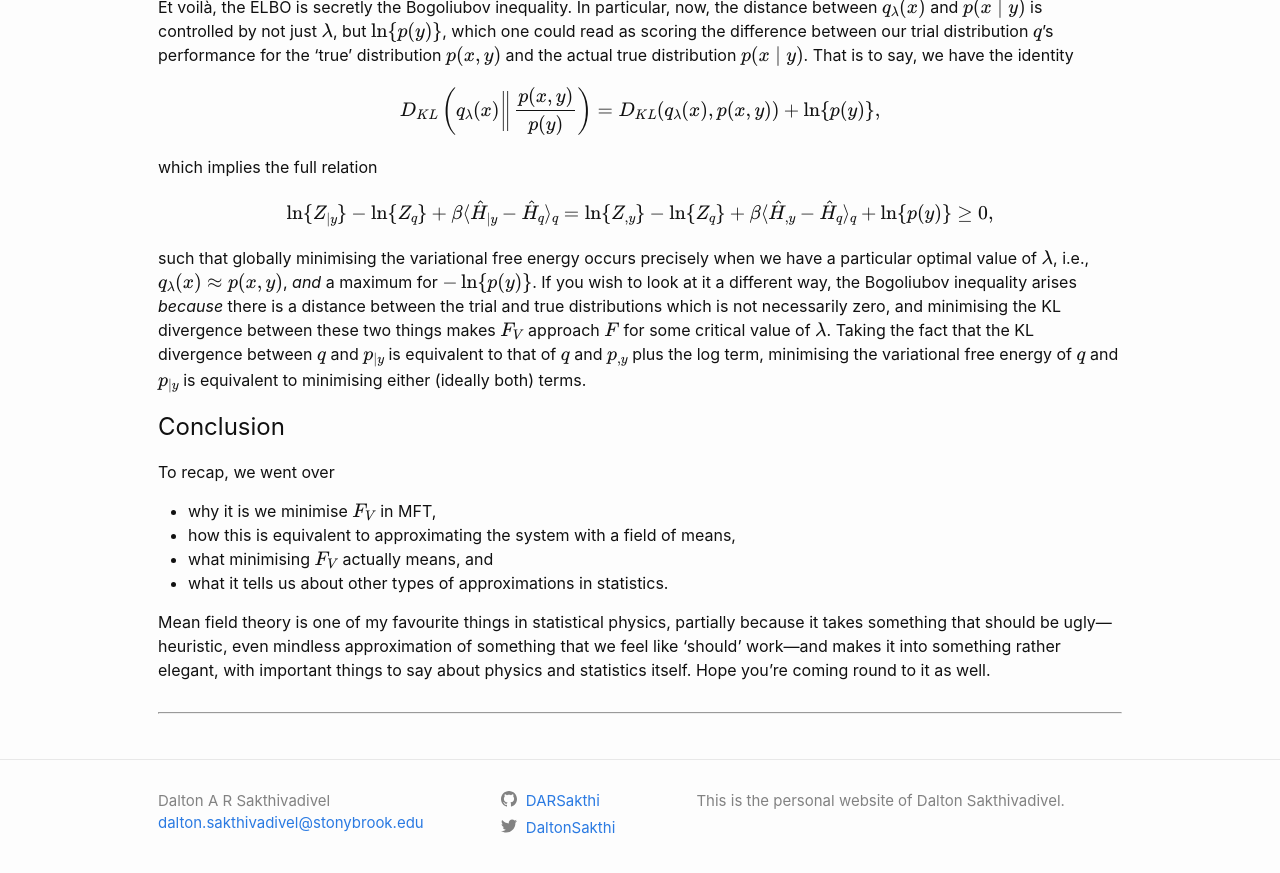
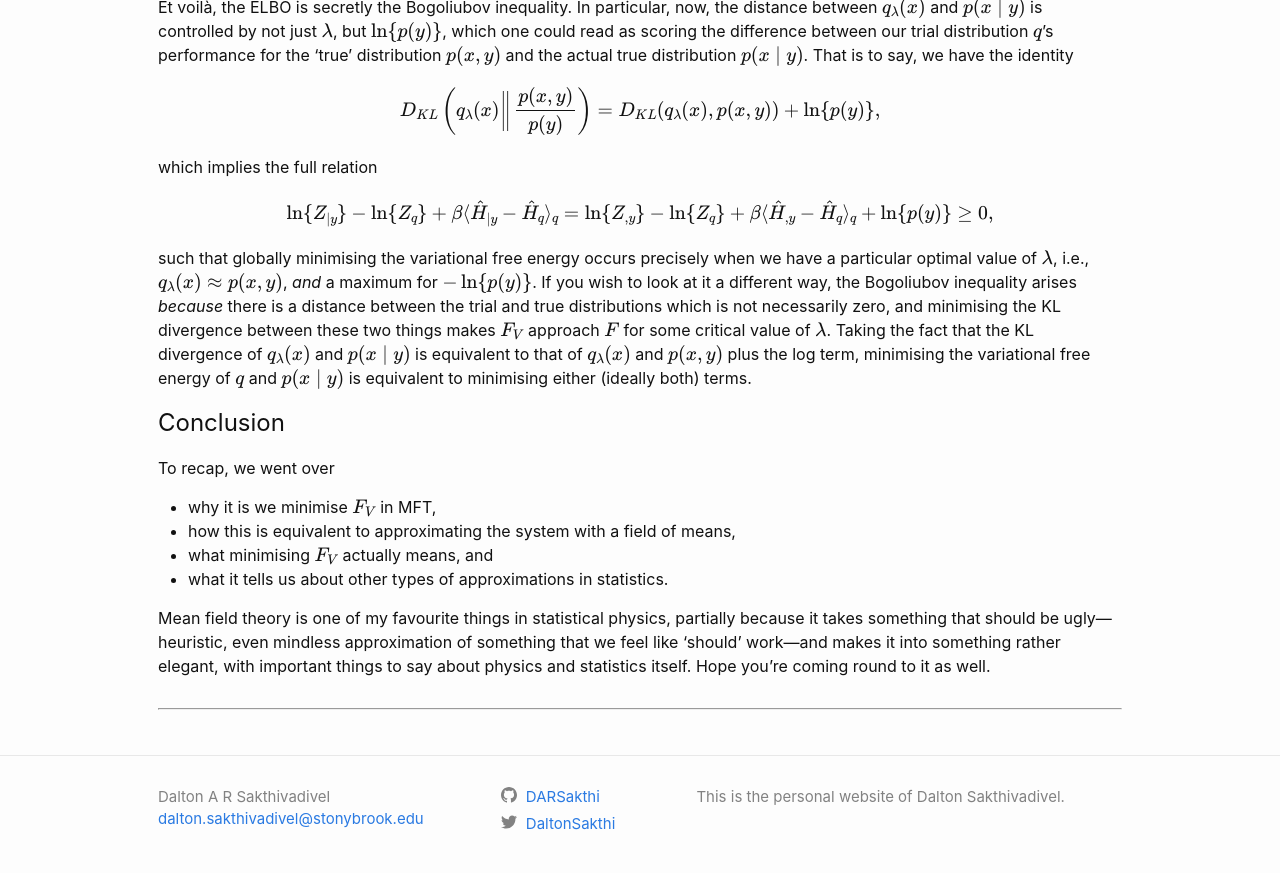
Before and after one commit to DARSakthi/DARSakthi.github.io, a Jekyll site: the page built from _posts/2022-02-05-2-MFT-4-ME.markdown, in a window 1280 px wide and 900 px high, scrolled down 4295 px. Shown: the top 873 px of the window. Built offline with Jekyll 4.4.1, drawn with Linux system fonts in a browser that asks for light colours; formulas are drawn with MathJax 3; comment, search, counter and statistics services are not loaded.

Commit message:
Changed notation

```diff
--- a/_posts/2022-02-05-2-MFT-4-ME.markdown
+++ b/_posts/2022-02-05-2-MFT-4-ME.markdown
@@ -83,7 +83,7 @@ which implies the full relation
 
 $$ \ln\{Z_{\mid y}\} - \ln\{Z_q\} + \beta \langle \hat H_{\mid y} - \hat H_q \rangle_q = \ln\{Z_{,y} \} - \ln\{Z_q\} + \beta \langle \hat H_{,y} - \hat H_q \rangle_q + \ln\{p(y)\} \geq 0, $$
 
-such that globally minimising the variational free energy occurs precisely when we have a particular optimal value of $$\lambda$$, i.e., $$ q_\lambda(x) \approx p(x,y) $$, _and_ a maximum for $$-\ln\{p(y)\} $$. If you wish to look at it a different way, the Bogoliubov inequality arises _because_ there is a distance between the trial and true distributions which is not necessarily zero, and minimising the KL divergence between these two things makes $$F_V$$ approach $$F$$ for some critical value of $$\lambda$$. Taking the fact that the KL divergence between $$q$$ and $$p_{\mid y}$$ is equivalent to that of $$q$$ and $$p_{,y}$$ plus the log term, minimising the variational free energy of $$q$$ and $$p_{\mid y}$$ is equivalent to minimising either (ideally both) terms.
+such that globally minimising the variational free energy occurs precisely when we have a particular optimal value of $$\lambda$$, i.e., $$ q_\lambda(x) \approx p(x,y) $$, _and_ a maximum for $$-\ln\{p(y)\} $$. If you wish to look at it a different way, the Bogoliubov inequality arises _because_ there is a distance between the trial and true distributions which is not necessarily zero, and minimising the KL divergence between these two things makes $$F_V$$ approach $$F$$ for some critical value of $$\lambda$$. Taking the fact that the KL divergence of $$q_\lambda(x)$$ and $$p(x\mid y)$$ is equivalent to that of $$q_\lambda(x)$$ and $$p(x,y)$$ plus the log term, minimising the variational free energy of $$q$$ and $$p(x \mid y)$$ is equivalent to minimising either (ideally both) terms.
 
 # Conclusion
 
```
